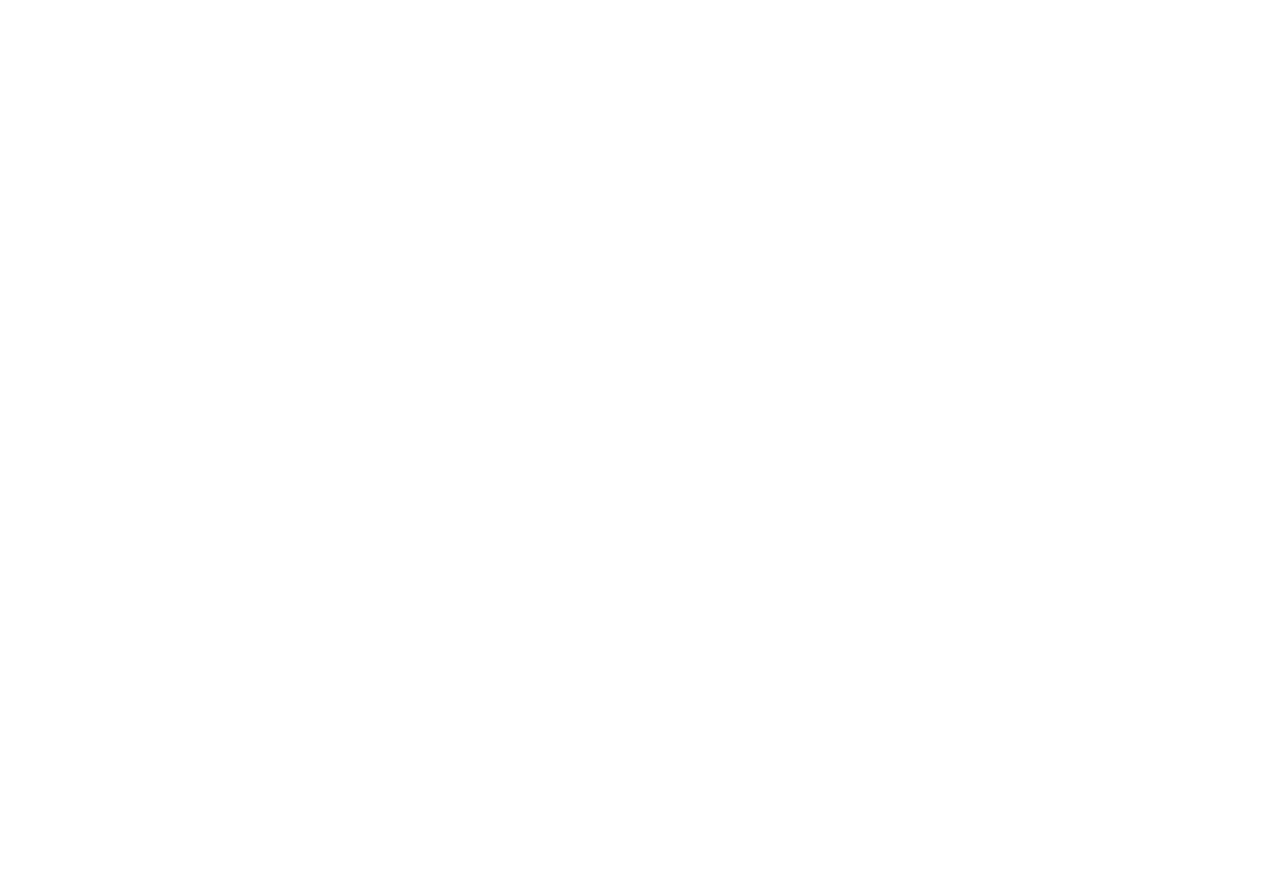
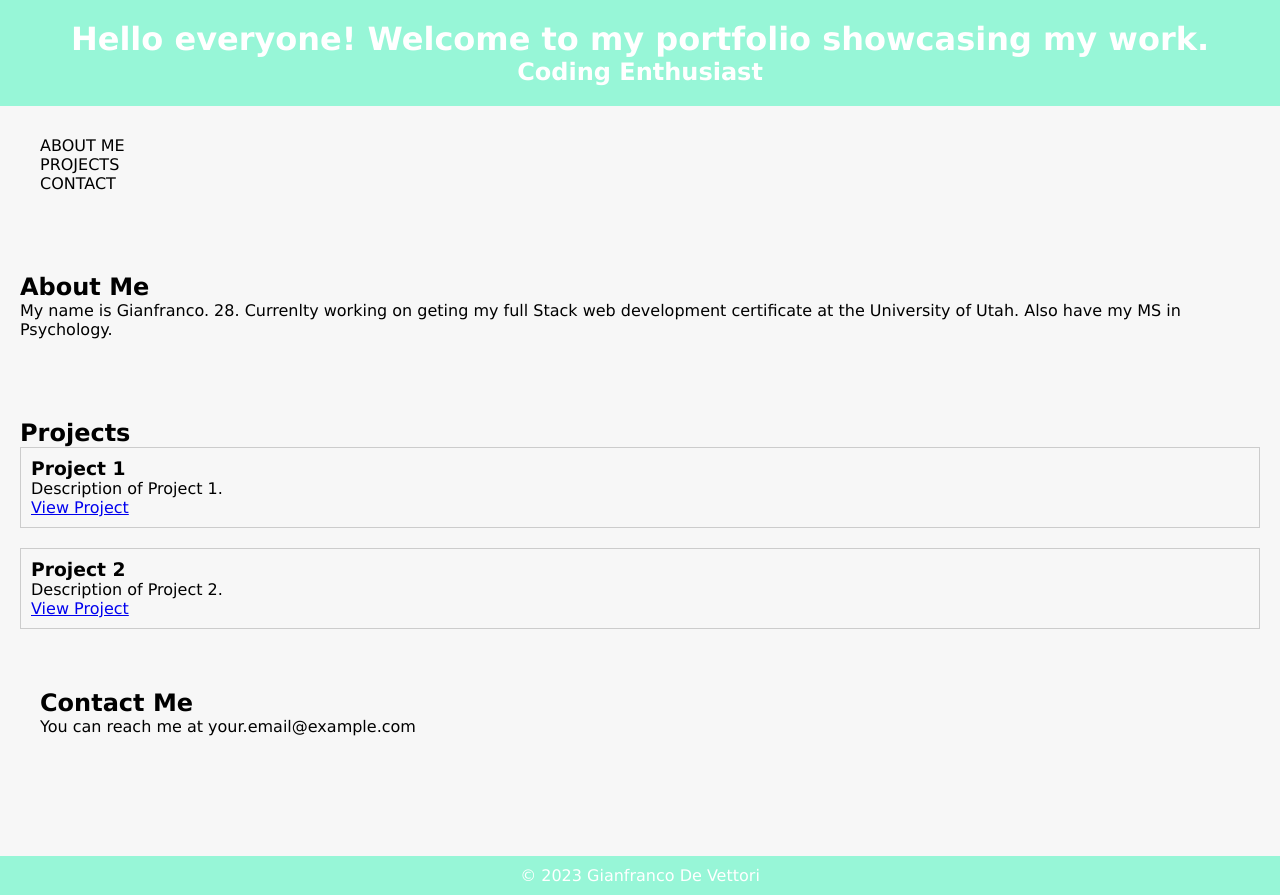
Before and after one commit to Gianfrancodev/Gianfranco-responsive-portfolio, a plain HTML site: page Index.html in a window 1280 px wide. Before the commit the page ends 800 px from the top, so only its background shows below. Drawn offline with Linux system fonts and the light colour scheme.

Commit message:
worked on stylesheet and added more semantic elements to HTML

```diff
--- a/Index.html
+++ b/Index.html
@@ -3,18 +3,50 @@
 <head>
     <meta charset="UTF-8">
     <meta name="viewport" content="width=device-width, initial-scale=1.0">
-    <title>Document</title>
+    <link rel="stylesheet" href="./Assets/css/style.css" />
+    <title>Gianfranco Portfolio | Homepage</title>
 </head>
 <body>
     <Header>
+        <h1>Hello everyone! Welcome to my portfolio showcasing my work.</h1>
+        <h2>Coding Enthusiast</h2>
+    </Header>
 
-    </Header>
+    <nav>
+        <ul>
+          <li><a href="#about">About Me</a></li>
+          <li><a href="#projects">Projects</a></li>
+          <li><a href="#contact">Contact</a></li>
+        </ul>
+      </nav>
+
     <main>
+ <section id="about">
+    <h2>About Me</h2>
+    <p>My name is Gianfranco. 28. Currenlty working on geting my full Stack web development certificate at the University of Utah. Also have my MS in Psychology.   </p>
+  </section>
 
+  <section id="projects">
+    <h2>Projects</h2>
+    <div class="project">
+      <h3>Project 1</h3>
+      <p>Description of Project 1.</p>
+      <a href="#">View Project</a>
+    </div>
+    <div class="project">
+      <h3>Project 2</h3>
+      <p>Description of Project 2.</p>
+      <a href="#">View Project</a>
+    </div>
+
+    <section id="contact">
+        <h2>Contact Me</h2>
+        <p>You can reach me at your.email@example.com</p>
+      </section>
 
     </main>
     <footer>
-
+        <p>&copy; 2023 Gianfranco De Vettori</p>
     </footer>
 </body>
 </html>
--- /dev/null
+++ b/assets/css/style.css
@@ -0,0 +1,52 @@
+body, h1, h2, h3, p, ul, li {
+    margin: 0;
+    padding: 0;
+  }
+
+  body {
+    font-family:Verdana, Geneva, Tahoma, sans-serif;
+    background-color: #f7f7f7;
+    color: black;
+  }
+
+  header, nav, section, footer {
+    padding: 20px;
+  }
+
+  header {
+    background-color: #97f6d7;
+    color: white;
+    text-align: center;
+  }
+
+  nav ul {
+    list-style: none;
+    display: grid;
+    justify-content: start;
+    margin-top: 10px;
+    text-transform: uppercase;
+
+  }
+
+  nav a {
+    text-decoration: none;
+    color: black;
+    margin: 0 20px;
+  }
+
+  section {
+    margin: 40px 0;
+  }
+
+  .project {
+    border: 1px solid #ccc;
+    padding: 10px;
+    margin-bottom: 20px;
+  }
+
+  footer {
+    text-align: center;
+    background-color: #97f6d7;
+    color: white;
+    padding: 10px;
+  }
```
Also changed, not shown: Assets/style.css (deleted), 1 other file.
